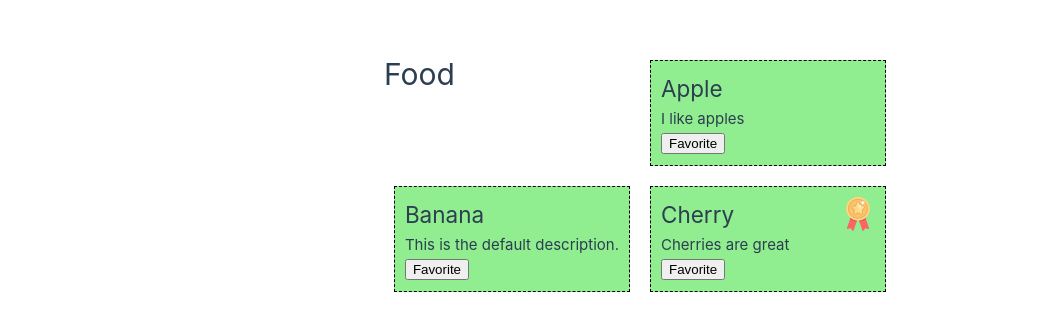
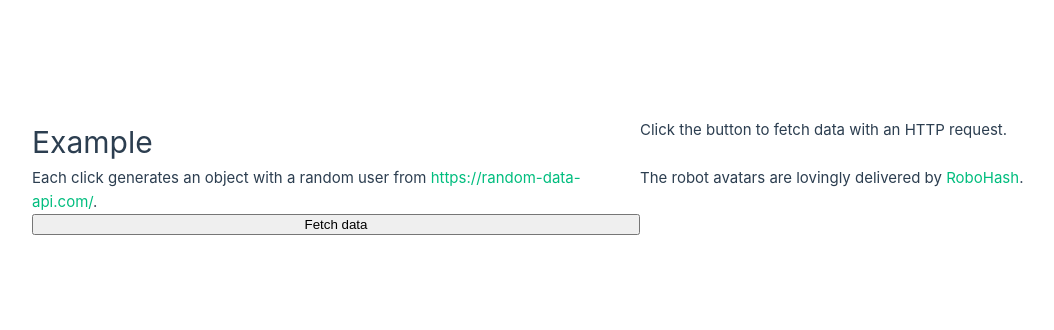
Before and after one commit to superernie77/vue-playground, a Vue app in the folder vue-playground/: page / in a window 1280 px wide. Shown: the part 224-554 px from the top of the page, without its empty margins (0-1054 px from the left). Built offline with nearby package versions, Linux system fonts and the light colour scheme.

Commit message:
http call + teleport example

```diff
--- a/vue-playground/src/App.vue
+++ b/vue-playground/src/App.vue
@@ -1,8 +1,10 @@
 <template>
-  <h1>Food</h1>
+  <!--<h1>Food</h1>
   <food-item food-name="Apple" food-desc="I like apples" v-bind:is-favorite="false" />
   <food-item food-name="Banana" v-bind:is-favorite="false" />
   <food-item food-name="Cherry" food-desc="Cherries are great" v-bind:is-favorite="true" @toggle-favorite="receiveEmit" />
+  <teleport-example></teleport-example>-->
+  <http-call/>
 </template>
 
 <script>
--- /dev/null
+++ b/vue-playground/src/components/CompOne.vue
@@ -0,0 +1,20 @@
+<template>
+    <div>
+      <h2>Component</h2>
+      <p>This is the inside of the component.</p>
+      <Teleport to="body">
+        <div id="redDiv">Hello!</div>
+      </Teleport>
+    </div>
+  </template>
+
+<script></script>
+
+<style scoped>
+  #redDiv {
+    background-color: lightcoral;
+    margin: 10px;
+    padding: 10px;
+    display: inline-block;
+  }
+</style>
--- /dev/null
+++ b/vue-playground/src/components/httpCallExample.vue
@@ -0,0 +1,28 @@
+<template>
+  <h1>Example</h1>
+  <p>Click the button to fetch data with an HTTP request.</p>
+  <p>Each click generates an object with a random user from <a href="https://random-data-api.com/" target="_blank">https://random-data-api.com/</a>.</p>
+  <p>The robot avatars are lovingly delivered by <a href="http://Robohash.org" target="_blank">RoboHash</a>.</p>
+  <button @click="fetchData">Fetch data</button>
+  <div v-if="data" id="dataDiv">
+    <img :src="data.avatar" alt="avatar">
+    <pre>{{ data.first_name + " " + data.last_name }}</pre>
+    <p>"{{ data.employment.title }}"</p>
+  </div>
+</template>
+
+<script>
+export default {
+  data() {
+    return {
+      data: null,
+    };
+  },
+  methods: {
+    async fetchData() {
+      const response = await fetch("https://random-data-api.com/api/v2/users");
+      this.data = await response.json();
+    }
+  }
+};
+</script>
--- a/vue-playground/src/main.js
+++ b/vue-playground/src/main.js
@@ -3,7 +3,11 @@ import './assets/main.css'
 import { createApp } from 'vue'
 import App from './App.vue'
 import FoodItem from './components/FoodItem.vue'
+import CompOne from './components/CompOne.vue'
+import HttpCallExample from'./components/HttpCallExample.vue'
 
 const app = createApp(App)
-app.component('food-item', FoodItem)
+app.component('food-item', FoodItem);
+app.component('teleport-example', CompOne);
+app.component('http-call', HttpCallExample);
 app.mount('#app')
```
Also changed, not shown: vue-playground/src/components/file.txt (added).
